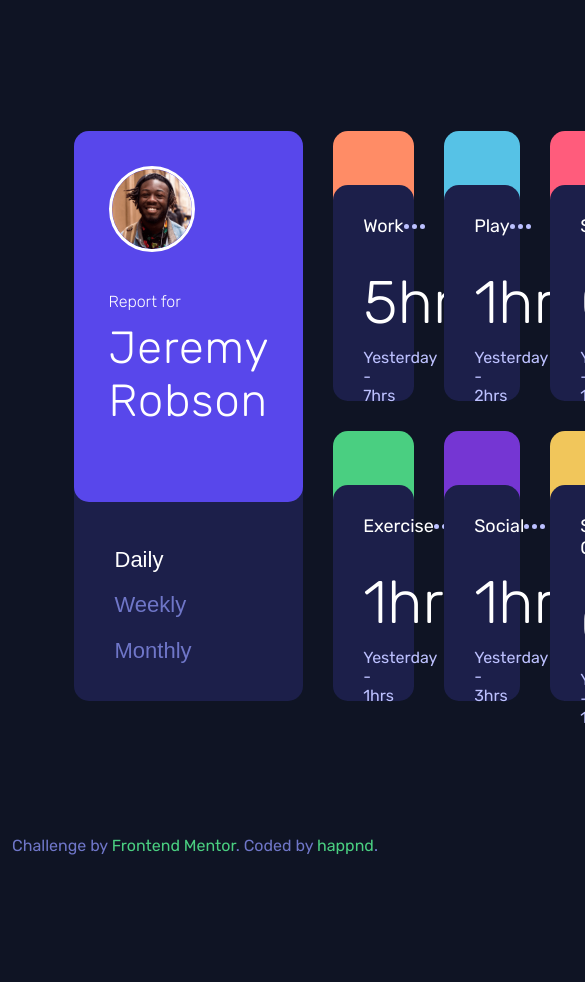
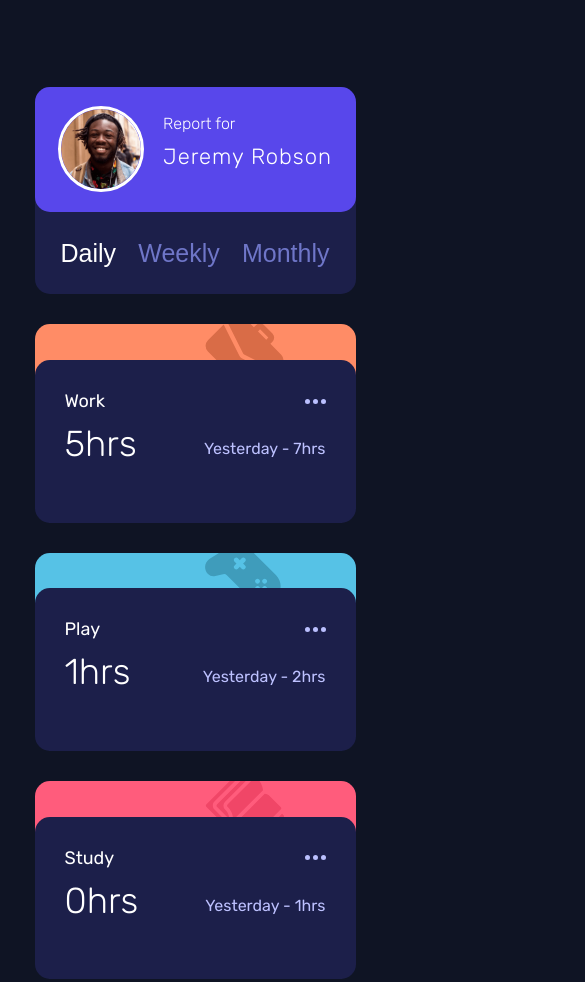
Before and after one commit to happnd/time-tracking-dashboard, a plain HTML site: page index.html in a window 390 px wide. Shown: the top 982 px of the page, 585 px wide, since content can reach past the window. Before the commit the page ends 855 px from the top, so only its background shows below. Drawn offline with nearby package versions, Linux system fonts and the light colour scheme.

Commit message:
mobile & fixes

```diff
--- a/index.html
+++ b/index.html
@@ -19,8 +19,10 @@
         <div class="menu">
           <div class="menu__personals">
             <img src="images/image-jeremy.png" alt="" />
+            <div class="menu__pesonals__text">
               Report for
               <h1>Jeremy Robson</h1>
+            </div>
           </div>
           <div class="menu__nav">
             <button id="dailyBtn">Daily</button>
@@ -36,8 +38,10 @@
               <p>Work</p>
               <img src="images/icon-ellipsis.svg" alt="" />
             </div>
+            <div class="comp__scores">
               <div class="comp__score">5hrs</div>
               <div class="comp__previous">Yesterday - 7hrs</div>
+            </div>
           </div>
         </div>
 
@@ -48,8 +52,10 @@
               <p>Play</p>
               <img src="images/icon-ellipsis.svg" alt="" />
             </div>
+            <div class="comp__scores">
               <div class="comp__score">1hrs</div>
               <div class="comp__previous">Yesterday - 2hrs</div>
+            </div>
           </div>
         </div>
 
@@ -60,8 +66,10 @@
               <p>Study</p>
               <img src="images/icon-ellipsis.svg" alt="" />
             </div>
+            <div class="comp__scores">
               <div class="comp__score">0hrs</div>
               <div class="comp__previous">Yesterday - 1hrs</div>
+            </div>
           </div>
         </div>
 
@@ -72,8 +80,10 @@
               <p>Exercise</p>
               <img src="images/icon-ellipsis.svg" alt="" />
             </div>
+            <div class="comp__scores">
               <div class="comp__score">1hrs</div>
               <div class="comp__previous">Yesterday - 1hrs</div>
+            </div>
           </div>
         </div>
 
@@ -84,8 +94,10 @@
               <p>Social</p>
               <img src="images/icon-ellipsis.svg" alt="" />
             </div>
+            <div class="comp__scores">
               <div class="comp__score">1hrs</div>
               <div class="comp__previous">Yesterday - 3hrs</div>
+            </div>
           </div>
         </div>
 
@@ -96,8 +108,10 @@
               <p>Self Care</p>
               <img src="images/icon-ellipsis.svg" alt="" />
             </div>
+            <div class="comp__scores">
               <div class="comp__score">0hrs</div>
               <div class="comp__previous">Yesterday - 1hrs</div>
+            </div>
           </div>
         </div>
       </div>
--- a/styles.css
+++ b/styles.css
@@ -27,7 +27,7 @@ body {
 }
 
 .container {
-  width: 70vw;
+  width: 60vw;
   height: 600px;
   display: grid;
   grid-template-columns: 1fr 1fr 1fr 1fr;
@@ -62,7 +62,7 @@ body {
 }
 
 .menu__personals h1 {
-  font-size: 45px;
+  font-size: 48px;
   font-weight: 300;
   letter-spacing: 1px;
   margin-top: 10px;
@@ -72,19 +72,20 @@ body {
   padding: 35px;
   display: flex;
   flex-direction: column;
-  justify-content: space-around;
+  justify-content: space-between;
   align-items: flex-start;
   height: 24%;
 }
 
 button {
   display: block;
-  font-size: 22px;
+  font-size: 25px;
   color: var(--desaturatedblue);
   background: none;
   border: none;
   cursor: pointer;
   transition: color 0.3s;
+  font-weight: 400;
 }
 
 button:hover {
@@ -97,7 +98,7 @@ button:hover {
 
 .comp__content {
   box-sizing: border-box;
-  height: 80%;
+  height: 82%;
   position: absolute;
   bottom: 0px;
   background-color: var(--darkblue);
@@ -203,3 +204,83 @@ footer a {
   text-decoration: none;
   color: var(--limegreen);
 }
+
+@media screen and (max-width: 1500px) {
+  body {
+    height: 210%;
+  }
+
+  .container {
+    display: flex;
+    flex-direction: column;
+    width: 90vw;
+    height: 100%;
+  }
+
+  .menu {
+    height: 13%;
+    display: flex;
+    flex-direction: column;
+    justify-content: space-around;
+  }
+
+  .menu__personals {
+    display: flex;
+    justify-content: space-around;
+    align-items: center;
+    font-size: 16px;
+    padding: 20px;
+    height: 60%;
+  }
+
+  .menu__personals img {
+    margin-bottom: 0px;
+    margin-right: 12px;
+  }
+
+  .menu__personals__text {
+    display: flex;
+    flex-direction: column;
+    justify-content: center;
+  }
+
+  .menu__personals h1 {
+    font-size: 22px;
+  }
+
+  .menu__nav {
+    flex-direction: row;
+    align-items: center;
+    padding: 20px;
+  }
+
+  .comp {
+    height: 200px;
+  }
+
+  .comp__score {
+    font-size: 36px;
+    font-weight: 300;
+    margin-bottom: 10px;
+  }
+
+  .comp__title {
+    margin-bottom: 10px;
+  }
+
+  .comp__scores {
+    display: flex;
+    justify-content: space-between;
+    align-items: center;
+  }
+
+  footer {
+    top: 0px;
+  }
+}
+
+@media screen and (max-height: 700px) {
+  body {
+    height: 250%;
+  }
+}
```
Lines whose indentation alone changed are shown as unchanged.
